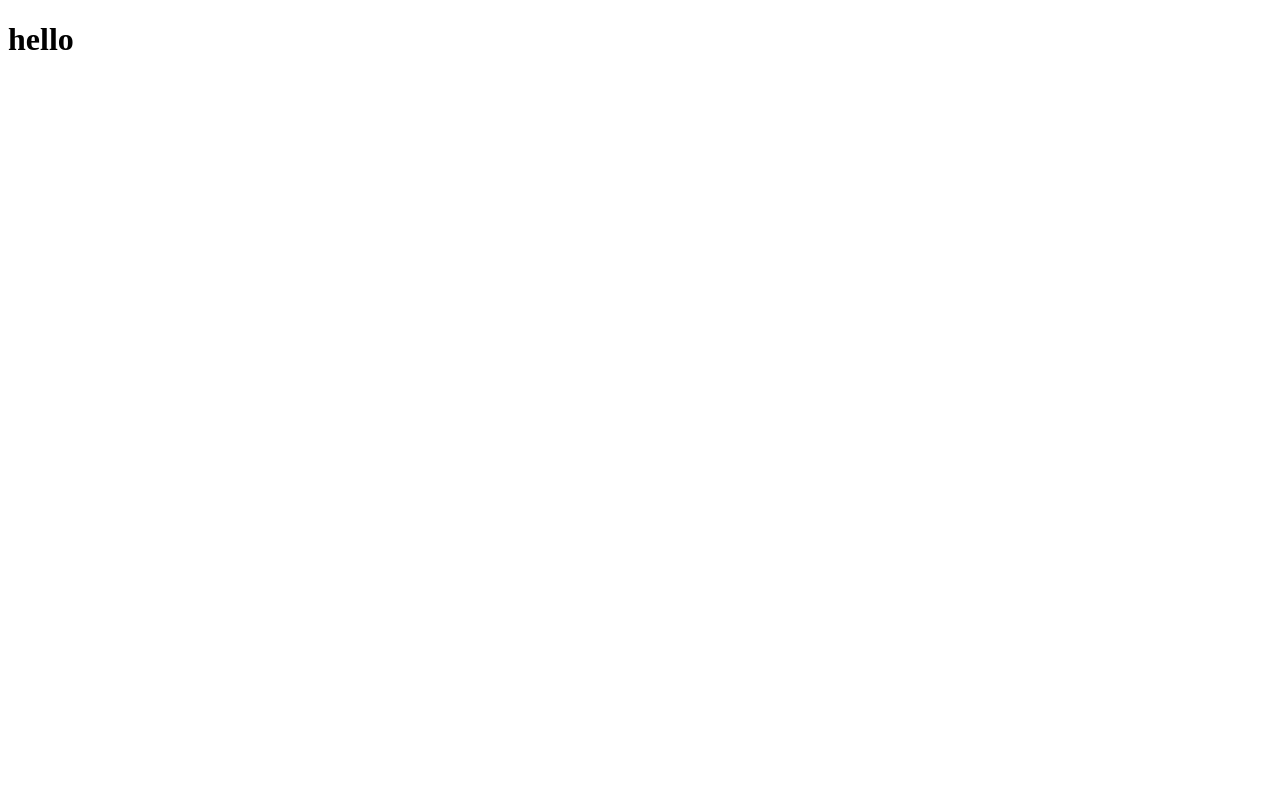
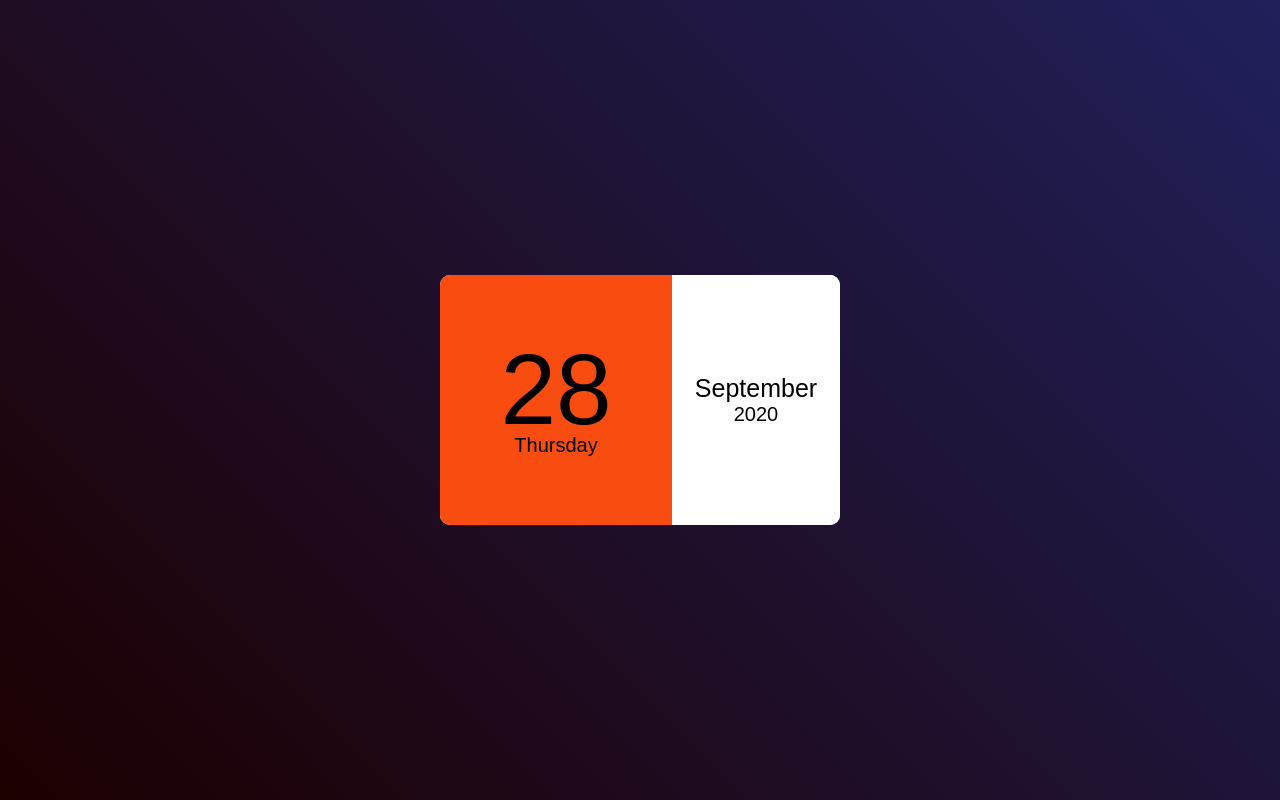
Before and after one commit to barbaragomes1/JSproject-01, a plain HTML site: page index.html in a window 1280 px wide. Drawn offline with Linux system fonts and the light colour scheme.

Commit message:
2nd commit

```diff
--- /dev/null
+++ b/css/style.css
@@ -0,0 +1,67 @@
+* {
+    margin: 0;
+    padding: 0;
+    font-family: sans-serif;
+    box-sizing: border-box;
+}
+
+.hero {
+    width: 100%;
+    min-height: 100vh;
+    background: linear-gradient(45deg, #1d0000, #20205b);
+    display: flex;
+    align-items: center;
+    justify-content: center;
+}
+
+.calendar {
+    width: 400px;
+    height: 250px;
+    background: #fff;
+    display: flex;
+    align-items: center;
+    border-radius: 10px;
+}
+
+.left, .right {
+    width: 50%;
+    height: 100%;
+    display: flex;
+    align-items: center;
+    justify-content: center;
+    font-size: 20px;
+    flex-direction: column;
+
+
+}
+
+.left {
+    width: 58%;
+    background: #F94C10;
+    border-top-left-radius: 10px;
+    border-bottom-left-radius: 10px;
+
+
+}
+
+.right {
+ width: 42%;
+ background: #fff;
+ color: black;
+ border-top-right-radius: 10px;
+ border-bottom-right-radius: 10px;
+
+
+
+}
+
+#date {
+    font-size: 100px;
+
+    line-height: 90px;
+}
+
+#month {
+    font-size: 25px;
+
+}
--- a/index.html
+++ b/index.html
@@ -3,9 +3,45 @@
     <head>
         <meta charset="UTF-8">
         <meta name="viewport" content="width=device-width, initial-scale=1.0">
-    <title>Document</title>
+        <title>Mini Calendar</title>
+        <link rel="stylesheet" href="css/style.css">
     </head>
     <body>
-    <h1>hello</h1>
+        <div class="hero">
+            <div class="calendar">
+                <div class="left">
+                    <p id="date">01</p>
+                    <p id="day">Sunday</p>
+                </div>
+                <div class="right">
+                    <p id="month">January</p>
+                    <p id="year">2020</p>
+                </div>
+            </div>
+
+        </div>
+
+
+
+
+    <script>
+
+        const date = document.getElementById("date");
+        const day = document.getElementById("day");
+        const month = document.getElementById("month");
+        const year = document.getElementById("year");
+
+
+        const today = new Date();
+
+        const weekDays = ["Sunday","Monday", "Tuesday", "wednesday", "Thursday", "Friday", "Saturday"];
+        const allMonths = ["January","February", "March", "April", "May", "June", "July", "August","September", "October","November", "December"];
+
+        date.innerHTML = (today.getDate()<10?"0":"") + today.getDate();
+        day.innerHTML = weekDays[today.getDay()];
+        month.innerHTML = allMonths[today.getMonth()];
+        year.innerHTML = today.getFullyear();
+
+    </script>
     </body>
 </html>
```
Also changed, not shown: style.css (deleted). Lines whose indentation alone changed are shown as unchanged.
